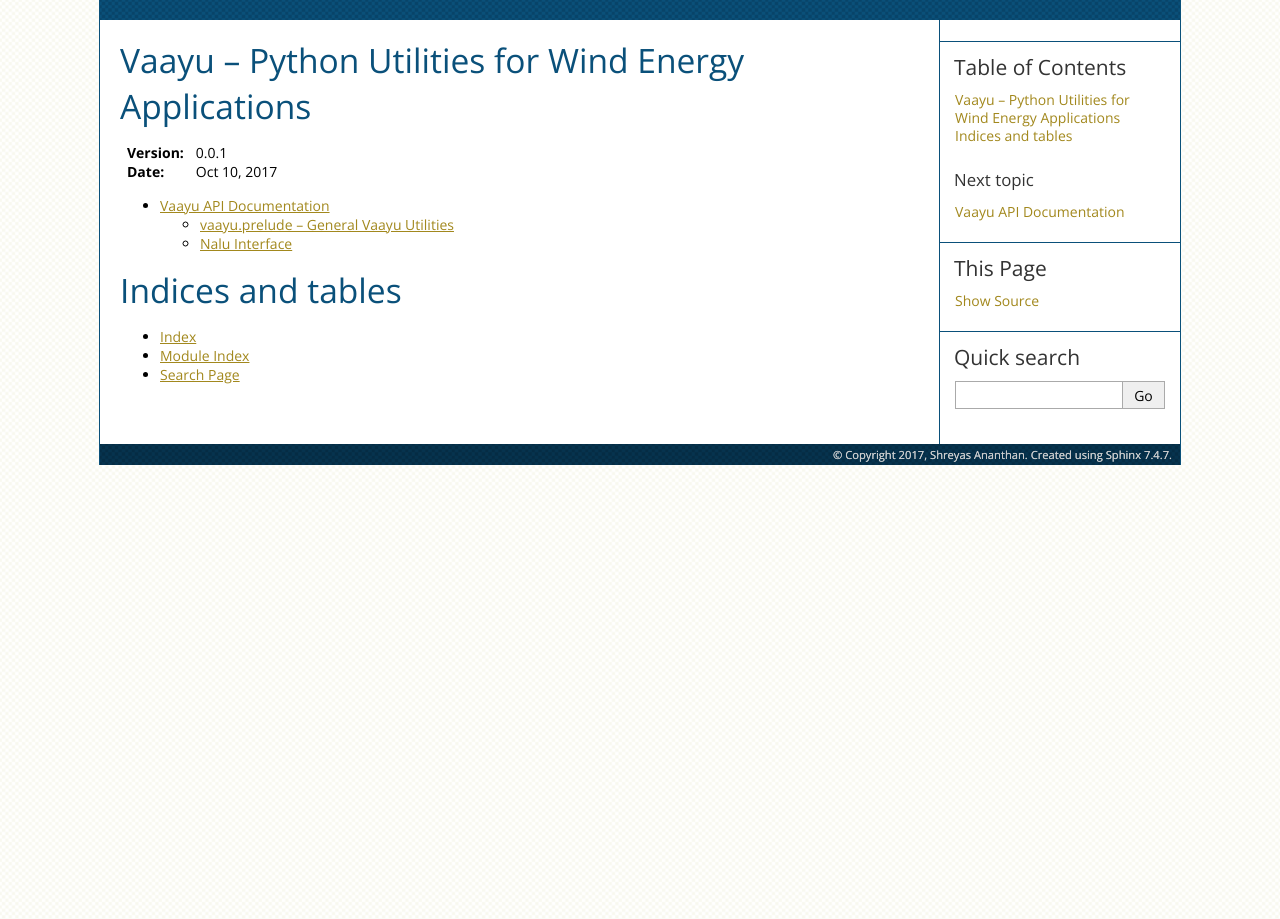
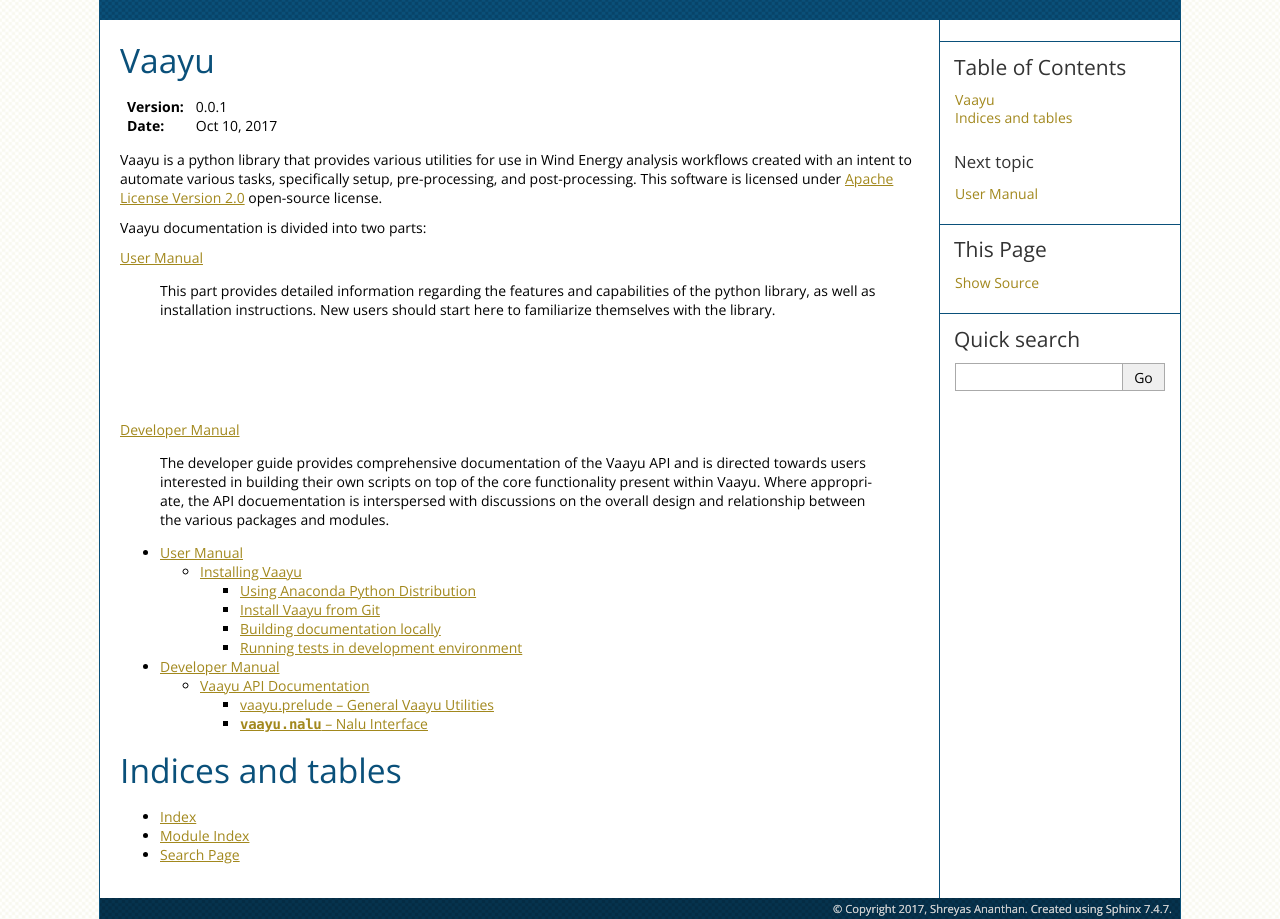
Before and after one commit to sayerhs/vaayu, a Sphinx documentation site: the page built from docs/source/index.rst, in a window 1280 px wide. Built offline with Sphinx 7.4.7, drawn with Linux system fonts in a browser that asks for light colours.

Commit message:
Update documentation with installation instructions

```diff
--- /dev/null
+++ b/docs/source/dev/index.rst
@@ -0,0 +1,9 @@
+.. _dev_guide:
+
+Developer Manual
+================
+
+.. toctree::
+   :maxdepth: 4
+
+   vaayu
--- a/docs/source/dev/nalu/index.rst
+++ b/docs/source/dev/nalu/index.rst
@@ -1,6 +1,8 @@
 
-Nalu Interface
-==============
+``vaayu.nalu`` -- Nalu Interface
+================================
+
+.. automodule:: vaayu.nalu
 
 .. automodule:: vaayu.nalu.mesh.exocdf
    :members:
--- a/docs/source/index.rst
+++ b/docs/source/index.rst
@@ -1,16 +1,39 @@
 
-Vaayu -- Python Utilities for Wind Energy Applications
-======================================================
+Vaayu
+======
 
 .. only:: html
 
    :Version: |release|
    :Date: |today|
 
+Vaayu is a python library that provides various utilities for use in Wind Energy
+analysis workflows created with an intent to automate various tasks,
+specifically setup, pre-processing, and post-processing. This software is
+licensed under `Apache License Version 2.0
+<http://www.apache.org/licenses/LICENSE-2.0>`_ open-source license.
+
+Vaayu documentation is divided into two parts:
+
+:ref:`user_guide`
+
+   This part provides detailed information regarding the features and
+   capabilities of the python library, as well as installation instructions. New
+   users should start here to familiarize themselves with the library.
+
+:ref:`dev_guide`
+
+   The developer guide provides comprehensive documentation of the Vaayu API and
+   is directed towards users interested in building their own scripts on top of
+   the core functionality present within Vaayu. Where appropriate, the API
+   docuementation is interspersed with discussions on the overall design and
+   relationship between the various packages and modules.
+
 .. toctree::
    :maxdepth: 3
 
-   dev/vaayu
+   user/index
+   dev/index
 
 
 Indices and tables
--- /dev/null
+++ b/docs/source/user/index.rst
@@ -0,0 +1,9 @@
+.. _user_guide:
+
+User Manual
+===========
+
+.. toctree::
+   :maxdepth: 3
+
+   installation
--- /dev/null
+++ b/docs/source/user/installation.rst
@@ -0,0 +1,136 @@
+.. _installation:
+
+Installing Vaayu
+================
+
+Vaayu is a scientific software library written in the Python programming
+language that makes extensive use of the rich scientific computing libraries
+available for Python. The following are the bare minimum dependencies for using
+Vaayu on any system:
+
+  #. Python v2.7 or 3.x
+  #. Numerical Python (NumPy) - Provides efficient array data type and
+     associated operations, linear algebra routines etc.
+  #. Scientific Python (SciPy)
+  #. PyYAML - YAML library for interfacing with configuration and input files
+
+In addition, to the aforementioned libraries the following packages are highly
+recommended to gain maximum benefit from Vaayu.
+
+  #. Pandas - Data Analysis library
+  #. Matplotlib - Plotting and data visualization package
+  #. IPython - Interactive python console with enhanced capabilities
+
+Using Anaconda Python Distribution
+----------------------------------
+
+In addition to Python, these core scientific libraries also depend on additional
+non-Python packages, e.g., BLAS/LAPACK, NetCDF, VTK, etc., that are not
+available by default on many systems. Installation, upgrade, and maintenance of
+these dependencies manually can be a cumbersome process. The entire process is
+greatly simplified with the `Anaconda Python Distribution
+<http://docs.continuum.io/anaconda/index>`_. This distribution provides the
+comprehensive set of python packages that can be installed into different
+*environments* for managing dependencies on all major operating systems. This
+guide recommends that users install the Anaconda distribution and use Vaayu from
+within a custom *conda environment* to get up and running quickly.
+
+.. note::
+
+   The default installation instructions are provided for Python v2.7. This is
+   because the VTK python module is currently only available for Python 2.x
+   series. If you are not interested in using VTK-related functionality within
+   Vaayu, you can use safely use Vaayu with Python 3.x by selecting the python
+   version during Anaconda install (or environment creation phase).
+
+Installing the Anaconda Python distribution requires the following steps:
+
+#. `Download the Anaconda installer
+   <https://www.continuum.io/downloads>`_ for your operating system.
+
+#. Execute the downloaded file and follow the installation
+   instructions. It is recommended that you install the default
+   packages.
+
+#. Update the anaconda environment according to `installation
+   instructions
+   <http://conda.pydata.org/docs/install/full.html#install-instructions>`_
+
+
+.. note::
+
+   Make sure that you answer ``yes`` when the installer asks to add the
+   installation location to your default PATH locations. Or else the following
+   commands will not work. It might be necessary to open a new shell for the
+   environment to be updated.
+
+Install Vaayu from Git
+----------------------
+
+#. Obtain the Vaayu source from the public git repository
+
+   .. code-block:: bash
+
+      # Switch to directory where you develop code
+      git clone https://github.com/sayerhs/vaayu.git
+      cd vaayu
+
+#. Create a custom conda environment and install all Vaayu dependencies. A
+   :file:`environment.yml` is provided in the main directory to ease this step.
+
+   .. code-block:: bash
+
+      # Activate Anaconda if you haven't added it to default path
+      conda env create -f environment.yml
+
+   .. note::
+
+      #. Users interested in using Vaayu with Python 3.x series should use the
+         :file:`etc/vaayu-py3k.yml` instead of the default
+         :file:`environment.yml`.
+
+      #. The default environment does not install packages that are necessary
+         during the development of Vaayu. Developers wishing to extend Vaayu in
+         Python 2.7 environment should use :file:`etc/devenv.yaml` instead.
+
+#. Activate the custom environment and install Vaayu within this environment.
+
+   .. code-block:: bash
+
+      source activate vaayu-env
+      pip install .
+
+   .. note::
+
+      #. On windows machines use, ``activate vaayu-env`` without the ``source``.
+
+      #. Developers should install Vaayu in *editable* mode by using the ``-e``
+         option of pip.
+
+Building documentation locally
+------------------------------
+
+A local version of this documentation can be built using Sphinx. Note that this
+requires the user to have installed one of the development *conda* environments.
+
+.. code-block:: bash
+
+   # Change to directory where Vaayu was installed
+   cd docs/
+
+   # Build HTML documentation
+   make html
+   # View documentation in browser
+   open build/html/index.html
+
+   # Build PDF documentation (requires LaTeX installed)
+   make latexpdf
+   open build/latex/Vaayu.pdf
+
+Running tests in development environment
+----------------------------------------
+
+Vaayu provides several unit tests to test the behavior of the library. These
+tests are written using `py.test <https://docs.pytest.org/en/latest>`_. To run
+the tests execute the following command :command:`py.test` from the top level
+Vaayu directory.
```
Also changed, not shown: 1 other file.
